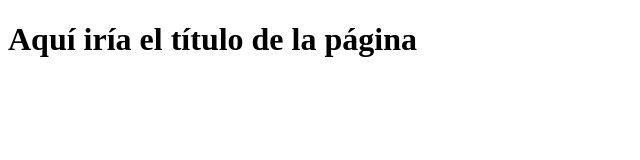
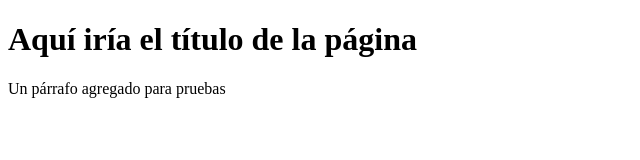
Before and after one commit to DPedroviejo/Proyecto-de-prueba-de-git, a plain HTML site: page Index.html in a window 1280 px wide. Shown: the whole page, without its empty margins (0-640 px from the left). Drawn offline with Linux system fonts and the light colour scheme.

Commit message:
Update Index.html

```diff
--- a/Index.html
+++ b/Index.html
@@ -7,5 +7,6 @@
 </head>
 <body>
    <h1>Aquí iría el título de la página</h1>
+    <p>Un párrafo agregado para pruebas</p>
 </body>
 </html>
```
